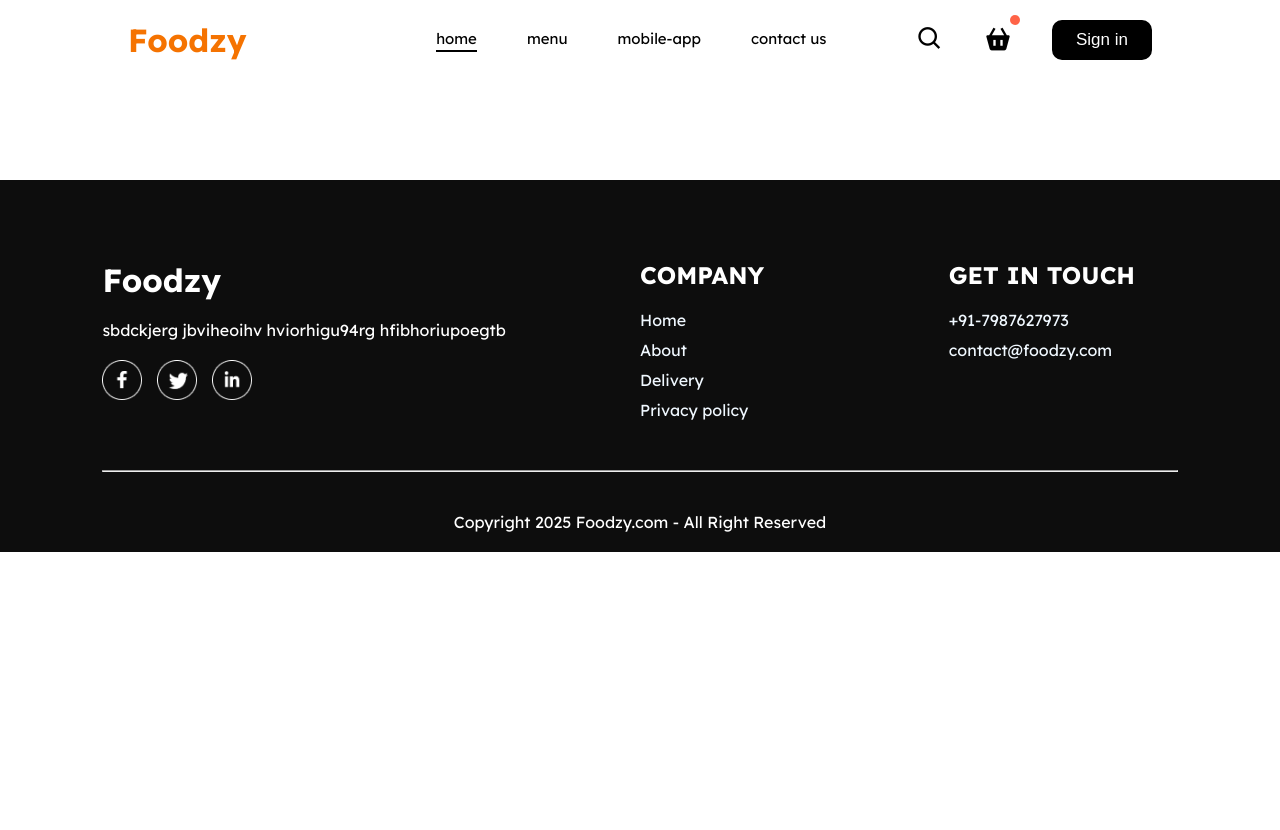
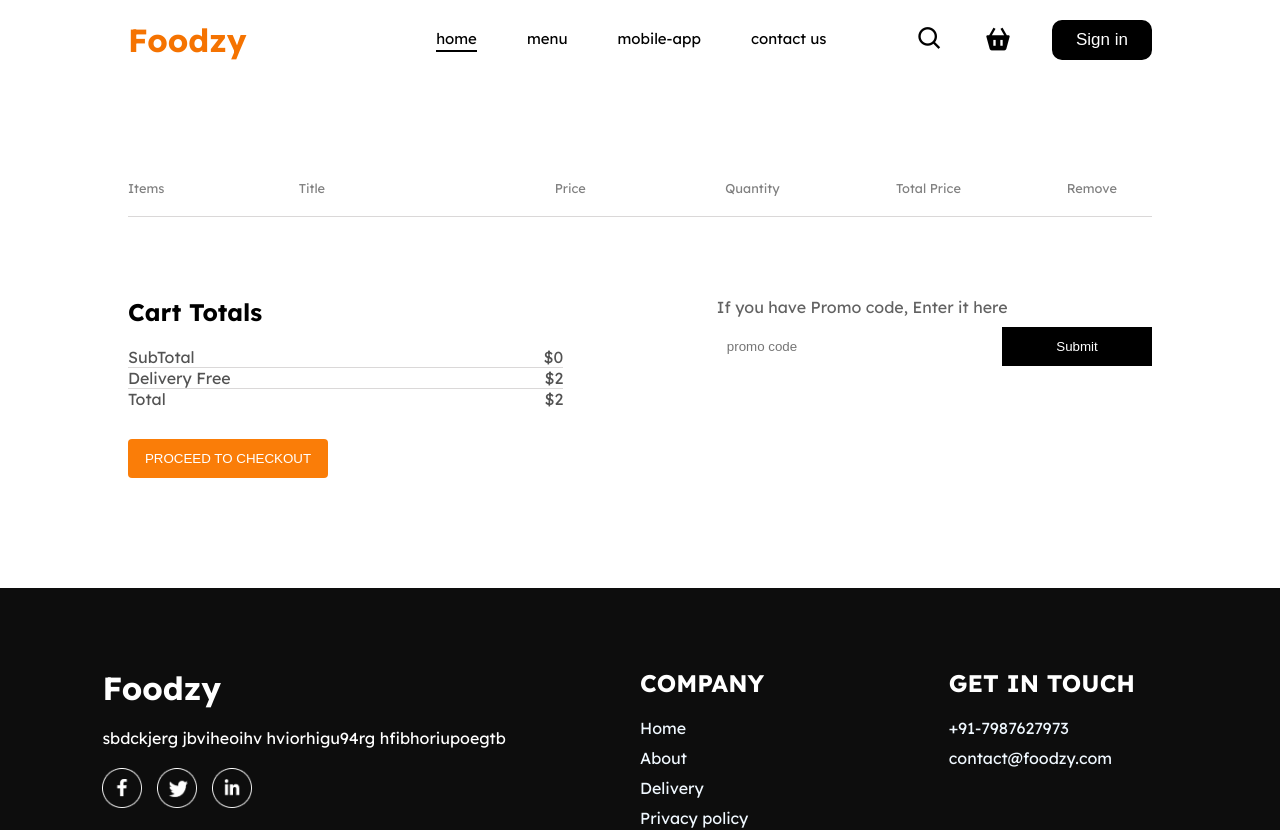
Before and after one commit to narendraojha24/Foodzy, a React (Vite) app in the folder react/: page /cart in a window 1280 px wide. Shown: the top 830 px of the page. Before the commit the page ends 800 px from the top, so only its background shows below. Built offline with nearby package versions, Linux system fonts and the light colour scheme.

Commit message:
added cart page

```diff
--- a/react/src/components/navbar/Navbar.jsx
+++ b/react/src/components/navbar/Navbar.jsx
@@ -1,14 +1,18 @@
-import React, { useState } from 'react'
+import React, { useContext, useState } from 'react'
 import './Navbar.css'
 import { assets } from '../../assets/assets'
 import { Link } from 'react-router-dom';
+import { StoreContext } from '../../context/StoreContext';
 
 export default function Navbar({setShowLogin}) {
   const[menu,setMenu]=useState("home");
+
+  const {getTotalCartAmount} = useContext(StoreContext);
+
   return (
     <div className='navbar'>
-      <div className="logo">
-        <h1>Foodzy</h1></div>
+      <Link to='/'><div className="logo">
+        <h1>Foodzy</h1></div></Link>
         <ul className='navbar-menu'>
           <Link to='/' onClick={()=>setMenu("home")} className={menu==="home"?"active":""}>home</Link>
           <a href='#explore-menu' onClick={()=>setMenu("menu")} className={menu==="menu"?"active":""}>menu</a>
@@ -18,8 +22,8 @@
           <div className="navbar-right">
             <div className="box-icon"><i class='bx bx-search'></i></div>
             <div className="navbar-search-icon">
-            <div className="box-icon"><i class='bx bxs-basket' ></i></div>
-              <div className="dot"></div>
+            <Link to='/Cart'><div className="box-icon"><i class='bx bxs-basket' ></i></div></Link>
+              <div className={getTotalCartAmount()===0?"":"dot"}></div>
             </div>
             <button className='signin' onClick={()=>setShowLogin(true)} >Sign in</button>
           </div>
--- a/react/src/context/StoreContext.jsx
+++ b/react/src/context/StoreContext.jsx
@@ -20,17 +20,24 @@
         setCartItems((prev)=>({...prev,[itemId]:prev[itemId]-1}))
     }
 
-    useEffect(()=>{
-        console.log(cartItems);
-    },[cartItems])
-
+    const getTotalCartAmount = () => {
+        let totalAmount = 0;
+        for (const item in cartItems){
+            if(cartItems[item]>0){
+                let itemInfo = food_list.find((product) => product._id === item);
+                totalAmount += itemInfo.price*cartItems[item];
+            }
+        }
+        return totalAmount;
+    }
 
     const contextValue = {
         food_list,
         cartItems,
         setCartItems,
         addToCart,
-        removeFromCart
+        removeFromCart,
+        getTotalCartAmount
     }
 
     return (
--- a/react/src/pages/Cart/Cart.css
+++ b/react/src/pages/Cart/Cart.css
@@ -0,0 +1,92 @@
+.cart{
+    margin-top: 100px;
+}
+.cart-items-title{
+    display: grid;
+    grid-template-columns: 1fr 1.5fr 1fr 1fr 1fr 0.5fr;
+    align-items: center;
+    color: grey;
+    font-size: max(1vw,12px);
+}
+.cart-items-item{
+    margin: 10px 0px;
+    color: black;
+}
+.cart-items-item img{
+    width: 50px;
+}
+.cart hr{
+    height: 1px;
+    background-color:rgb(218, 216, 216) ;
+    border: none;
+}
+.cart-items-item .cross{
+    cursor: pointer;
+}
+.cart-bottom{
+    margin-top: 80px;
+    display: flex;
+    justify-content: space-between;
+    gap: max(12vw,20px);
+}
+.cart-total{
+    flex: 1;
+    display: flex;
+    flex-direction: column;
+    gap: 20px;
+}
+.cart-total-details{
+    display: flex;
+    justify-content:space-between ;
+    color: rgb(83, 83, 83);
+}
+.cart-total button{
+    margin: 10px 0px;
+}
+.cart-total button{
+    border: none;
+    color: white;
+    background-color: rgb(250, 125, 8);
+    width: max(15vw,200px);
+    padding: 12px 0px;
+    border-radius: 4px;
+    cursor: pointer;
+}
+.cart-promocode{
+    flex: 1;
+}
+.cart-promocode p{
+    color: rgb(98, 98, 98);
+}
+.cart-promocode-input{
+    margin-top: 10px;
+    display: flex;
+    justify-content: space-between;
+    align-items: center;
+    background-color: white;
+    border-radius: 4px;
+}
+.cart-promocode-input input{
+    background-color: transparent;
+    border: none;
+    outline: none;
+    padding-left: 10px;
+}
+.cart-promocode-input button{
+    width: max(10vw,150px);
+    padding: 12px 5px;
+    background-color: black;
+    border: none;
+    color: white;
+    background-origin: 4px
+}
+
+@media (max-width:750px) {
+    .cart-bottom{
+        flex-direction: column-reverse;
+    }
+    .cart-promocode{
+        justify-content: start;
+    }
+
+}
--- a/react/src/pages/Cart/Cart.jsx
+++ b/react/src/pages/Cart/Cart.jsx
@@ -1,10 +1,75 @@
-import React from 'react'
+import React, { useContext } from 'react'
 import './Cart.css'
+import { StoreContext } from '../../context/StoreContext'
 
 export default function Cart() {
+
+  const { cartItems, food_list, removeFromCart, getTotalCartAmount } = useContext(StoreContext);
   return (
-    <div>
+      <div className='cart'>
+        <div className="cart-items">
+          <div className="cart-items-title">
+            <p>Items</p>
+            <p>Title</p>
+            <p>Price</p>
+            <p>Quantity</p>
+            <p>Total Price</p>
+            <p>Remove</p>
+          </div>
+          <br />
+          <hr />
+          {food_list.map((item,index)=>{
+            if(cartItems[item._id]>0)
+            {
+              return(
+                <div>
+                <div className='cart-items-title cart-items-item'>
+                  <img src={item.image} alt="" />
+                  <p>{item.name}</p>
+                  <p>${item.price}</p>
+                  <p>{cartItems[item._id]}</p>
+                  <p>${item.price*cartItems[item._id]}</p>
+                  <p onClick={()=>removeFromCart(item._id)} className='cross'>x</p>
+                </div>
+                <hr />
+                </div>
+              )
+            }
+          })}
 
-    </div>
+        </div>
+        <div className='cart-bottom'>
+          <div className='cart-total'>
+            <h2>Cart Totals</h2>
+            <div>
+              <div className='cart-total-details'>
+                <p>SubTotal</p>
+                <p>${getTotalCartAmount()}</p>
+              </div>
+              <hr />
+              <div className='cart-total-details'>
+              <p>Delivery Free</p>
+              <p>${2}</p>
+              </div>
+              <hr />
+              <div className='cart-total-details'>
+              <p>Total</p>
+              <p>${getTotalCartAmount()+2}</p>
+              </div>
+            </div>
+            <button>PROCEED TO CHECKOUT</button>
+          </div>
+          <div className="cart-promocode">
+            <div>
+              <p>If you have Promo code, Enter it here</p>
+              <div className="cart-promocode-input">
+                <input type="text" placeholder='promo code' />
+                <button>Submit</button>
+              </div>
+            </div>
+          </div>
+        </div>
+
+      </div>
   )
 }
```
